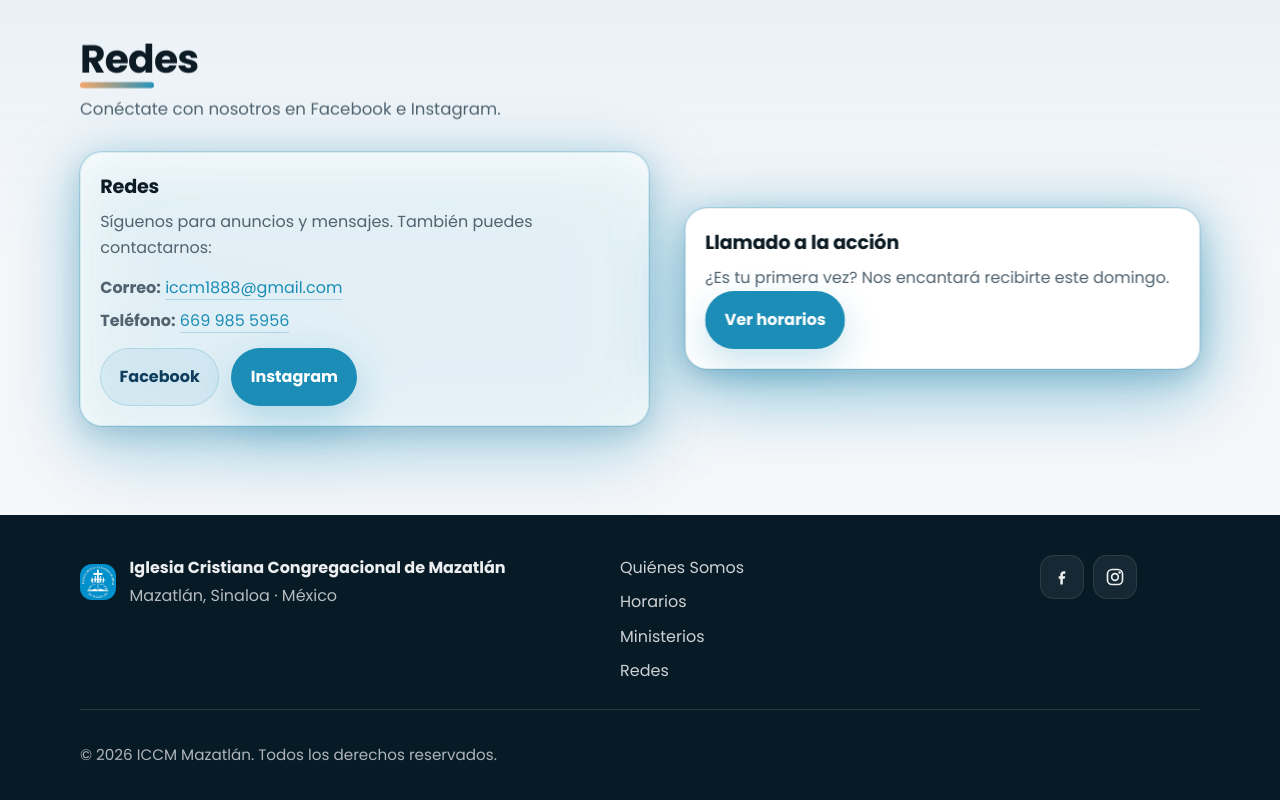
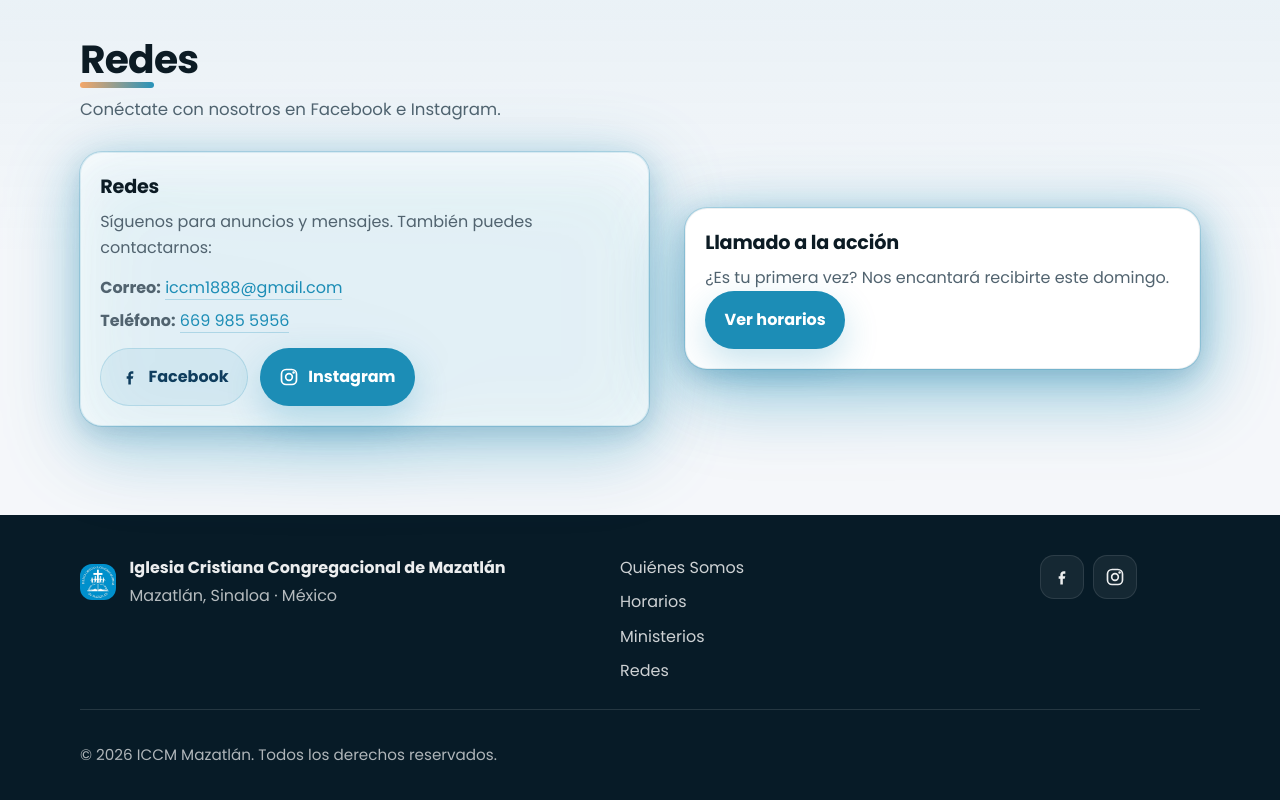
Before and after one commit to Wolffinsen287/ICCM, a plain HTML site: page index.html in a window 1280 px wide. Shown: the part 3920-4720 px from the top of the page. Drawn offline with Linux system fonts and the light colour scheme; no server answers.

Commit message:
Add social icons to Redes buttons

```diff
--- a/index.html
+++ b/index.html
@@ -377,6 +377,12 @@
                   target="_blank"
                   rel="noreferrer"
                 >
+                  <svg viewBox="0 0 24 24" width="20" height="20" aria-hidden="true" xmlns="http://www.w3.org/2000/svg">
+                    <path
+                      d="M14 8h2V5h-2c-2.2 0-4 1.8-4 4v2H8v3h2v7h3v-7h2.2l.8-3H13V9c0-.6.4-1 1-1Z"
+                      fill="currentColor"
+                    />
+                  </svg>
                   Facebook
                 </a>
                 <a
@@ -385,6 +391,21 @@
                   target="_blank"
                   rel="noreferrer"
                 >
+                  <svg viewBox="0 0 24 24" width="20" height="20" aria-hidden="true" xmlns="http://www.w3.org/2000/svg">
+                    <path
+                      d="M8.5 3h7A5.5 5.5 0 0 1 21 8.5v7A5.5 5.5 0 0 1 15.5 21h-7A5.5 5.5 0 0 1 3 15.5v-7A5.5 5.5 0 0 1 8.5 3Z"
+                      fill="none"
+                      stroke="currentColor"
+                      stroke-width="2"
+                    />
+                    <path
+                      d="M12 16a4 4 0 1 0 0-8a4 4 0 0 0 0 8Z"
+                      fill="none"
+                      stroke="currentColor"
+                      stroke-width="2"
+                    />
+                    <path d="M17.5 6.5h.01" stroke="currentColor" stroke-width="3" stroke-linecap="round" />
+                  </svg>
                   Instagram
                 </a>
               </div>
```
